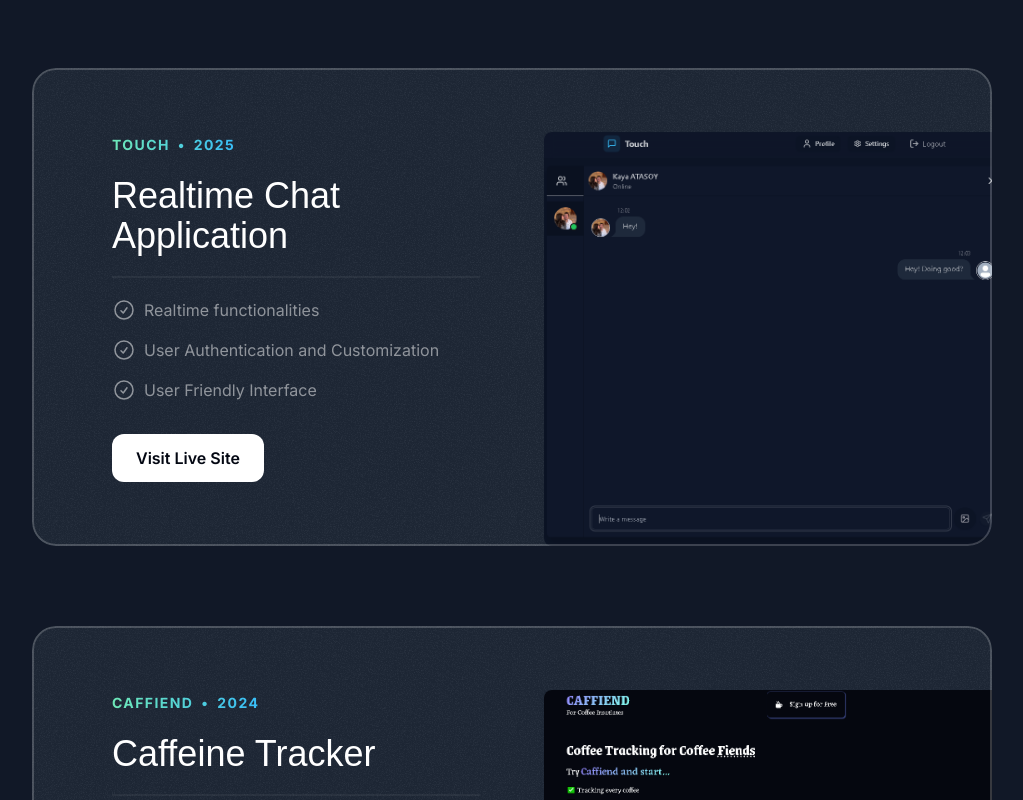
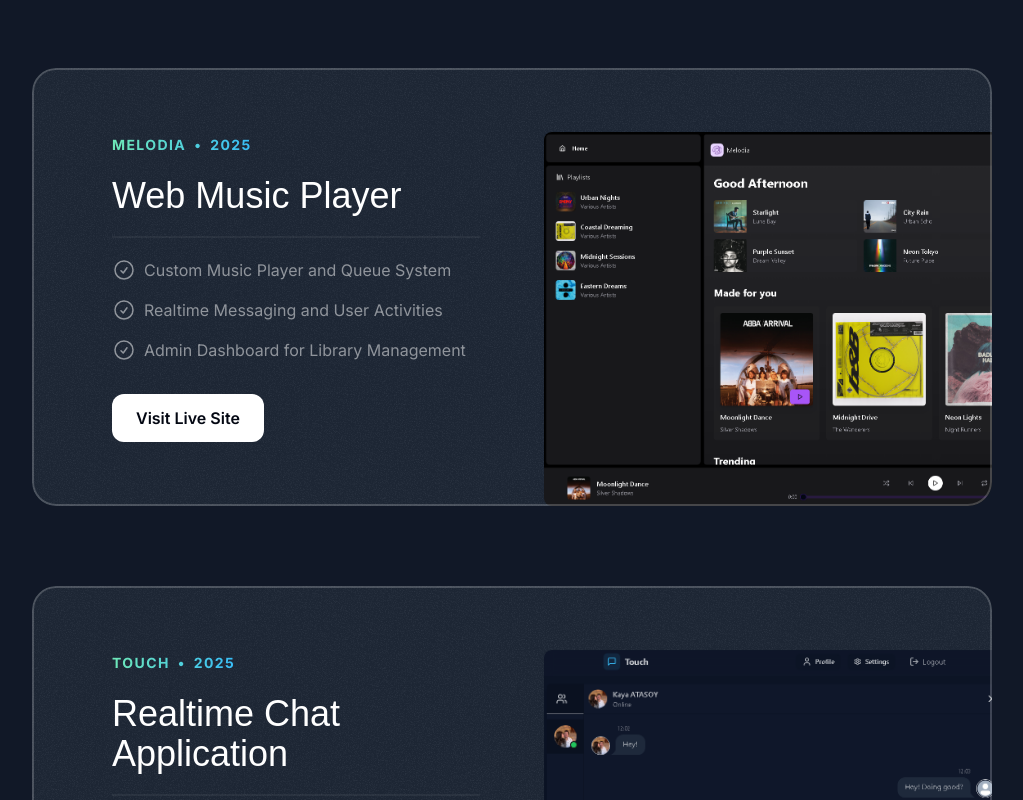
Before and after one commit to ZTNimbus/kaya-atasoy, a Next.js app: page / in a window 1280 px wide. Shown: the part 1200-2000 px from the top of the page, without its empty margins (128-1151 px from the left). Built offline with nearby package versions, Linux system fonts and the light colour scheme; a web font is replaced by a local one.

Commit message:
add melodia project

```diff
--- a/src/sections/Projects.tsx
+++ b/src/sections/Projects.tsx
@@ -1,5 +1,6 @@
 import touchHomePage from "@/assets/images/touch.png";
 import CaffiendHomePage from "@/assets/images/caffiend.png";
+import MelodiaHomePage from "@/assets/images/melodia.png";
 import Image from "next/image";
 import CheckIcon from "@/assets/icons/check-circle.svg";
 import SectionHeader from "@/components/SectionHeader";
@@ -7,11 +8,23 @@ import Card from "@/components/Card";
 
 const portfolioProjects = [
   {
+    company: "Melodia",
+    year: "2025",
+    title: "Web Music Player",
+    results: [
+      { title: "Custom Music Player and Queue System" },
+      { title: "Realtime Messaging and User Activities" },
+      { title: "Admin Dashboard for Library Management" },
+    ],
+    link: "https://melodia-aaln.onrender.com/",
+    image: MelodiaHomePage,
+  },
+  {
     company: "Touch",
     year: "2025",
     title: "Realtime Chat Application",
     results: [
-      { title: "Realtime functionalities" },
+      { title: "Realtime Functionalities" },
       { title: "User Authentication and Customization" },
       { title: "User Friendly Interface" },
     ],
```
Also changed, not shown: src/assets/images/melodia.png (added).
